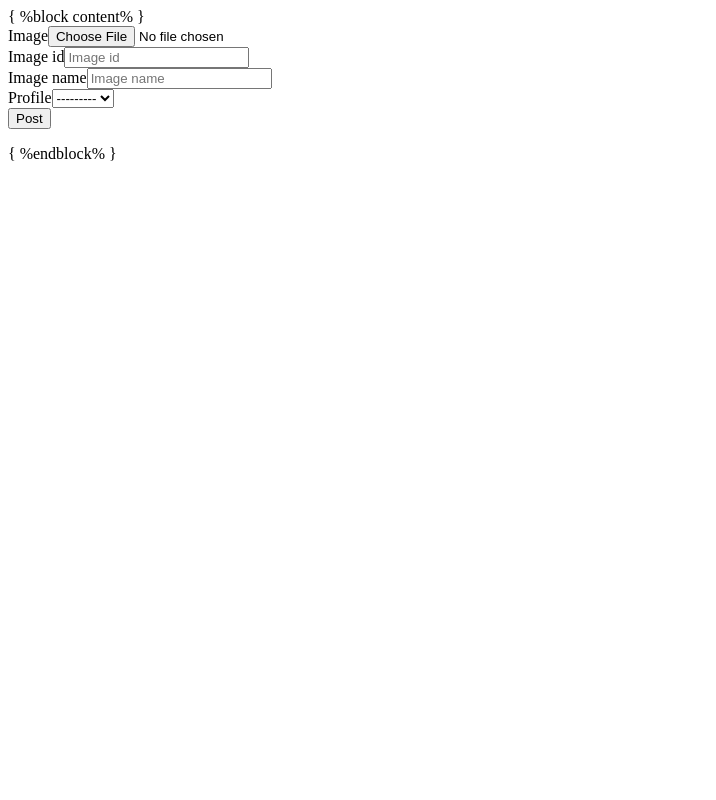
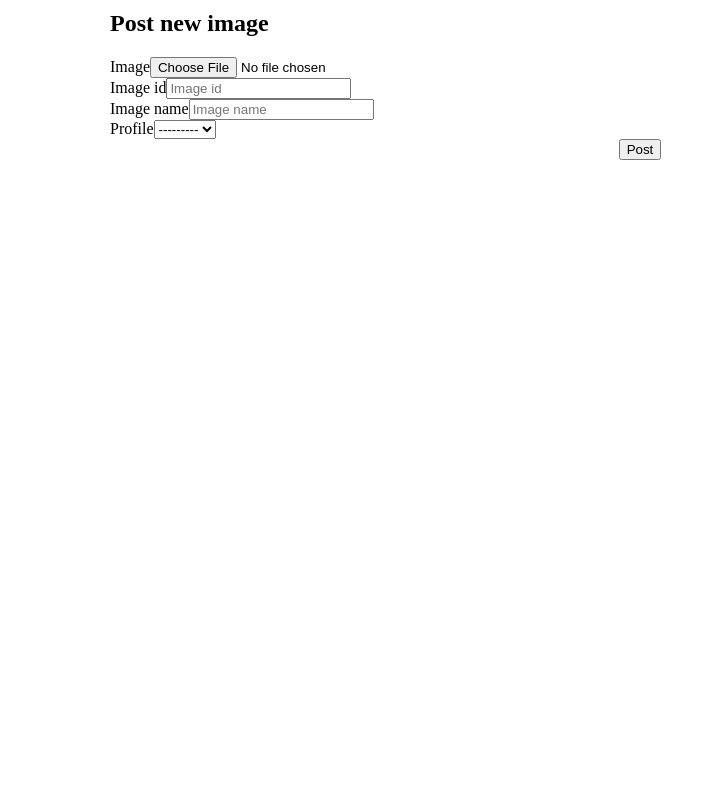
Before and after one commit to Kvria/Instagram, a Django app: page /post/new in a window 1280 px wide. Shown: the whole page, without its empty margins (0-716 px from the left). Run offline with Django 3.2, Linux system fonts and the light colour scheme; some libraries are stand-ins or nearby versions.

Commit message:
add specific styles in each template

```diff
--- a/instagram/gram/static/css/styles.css
+++ b/instagram/gram/static/css/styles.css
@@ -50,5 +50,4 @@ p{
 }
 input{
    margin-left: 150px
-   wi
  }
--- a/instagram/gram/templates/navbar.html
+++ b/instagram/gram/templates/navbar.html
@@ -17,10 +17,10 @@
       <div class="col-md-2 col-lg-2 icons" >
 
           <a class="navbar-brand" href="{% url 'home' %}"><span class="fas fa-compass"></span></a>
-          <a class="navbar-brand" href="{% url 'profile' %}">profile<span class="fas fa-user"></span></a>
+          <a class="navbar-brand" href="{% url 'profile' %}"><span class="fas fa-user"></span></a>
           <a class='btn btn-default' href="accounts/login">Login</a>
+          <a class="navbar-brand" href="{% url 'new_post' %}">Create post</a>
           <a class="navbar-brand" href="/logout">logout <span class="fas fa-heart"></span></a>
-          <a class="navbar-brand" href="{% url 'new_post' %}">Create post</a>
 
       </div>
 
--- a/instagram/gram/templates/new_post.html
+++ b/instagram/gram/templates/new_post.html
@@ -12,19 +12,19 @@
 
 
 </head>
-{ %block content% }
+
 <body>
 <div class="container">
   <div class="row">
     <!-- Empty div -->
     <div class="col-md-4"></div>
     <div class="col-md-4">
-      {% bootstrap_form form%}
-      <form  action="{%url 'new_post'%}" method="post" enctype="multipart/form-data">
-        {%csrf_token%}
-
-        <div class="form-group">
-          <input type="submit" class="btn btn-success btn-lg" value="Post">
+      <div class="col-md-4 form-group" style="margin-right: 100px; margin-left: 100px;">
+        <h2><b>Post new image</b></h2>
+        {% bootstrap_form form%}
+        <form  action="{%url 'new_post'%}" method="POST" enctype="multipart/form-data">
+          {%csrf_token%}
+        <input type="submit" class="btn btn-success btn-lg" value="Post">
         </div>
       </form>
     </div>
@@ -37,7 +37,12 @@
 
 </body>
 <style>
+body{
+  margin: 10px;
+}
+form{
+  text-align: center;
+}
+</style>
 
-</style>
-{ %endblock% }
 </html>
```
Also changed, not shown: instagram/gram/templates/registration/profile.html (+7 -5 lines).
